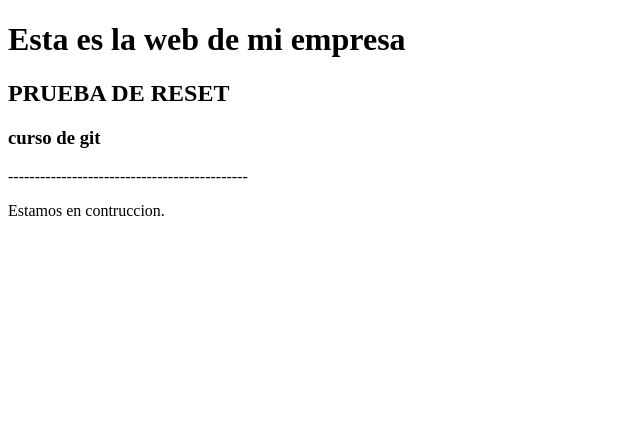
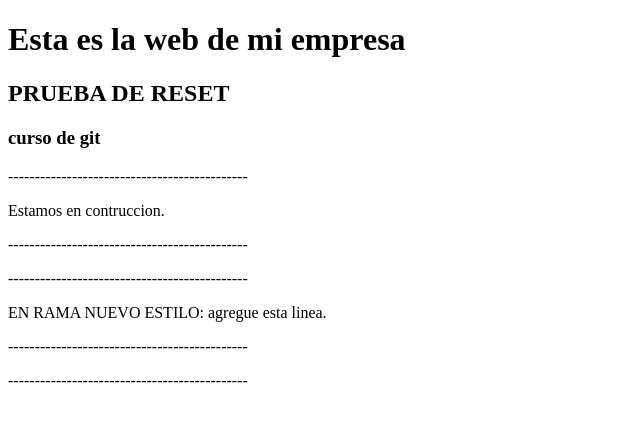
Before and after one commit to daniel-arrieta/practica-git, a plain HTML site: page index.html in a window 1280 px wide. Shown: the whole page, without its empty margins (0-640 px from the left). Drawn offline with Linux system fonts and the light colour scheme.

Commit message:
EN RAMA NUEVO-ESTILO agregue dos lineas

```diff
--- a/index.html
+++ b/index.html
@@ -10,6 +10,12 @@
 	<h3>curso de git</h3>
 	<p>---------------------------------------------</p>
 	<p>Estamos en contruccion.</p>
+	<p>---------------------------------------------</p>
+	<p>---------------------------------------------</p>
+	<p>EN RAMA NUEVO ESTILO: agregue esta linea.</p>
+	<p>---------------------------------------------</p>
+	<p>---------------------------------------------</p>
+
 
 </body>
 </html>
```
